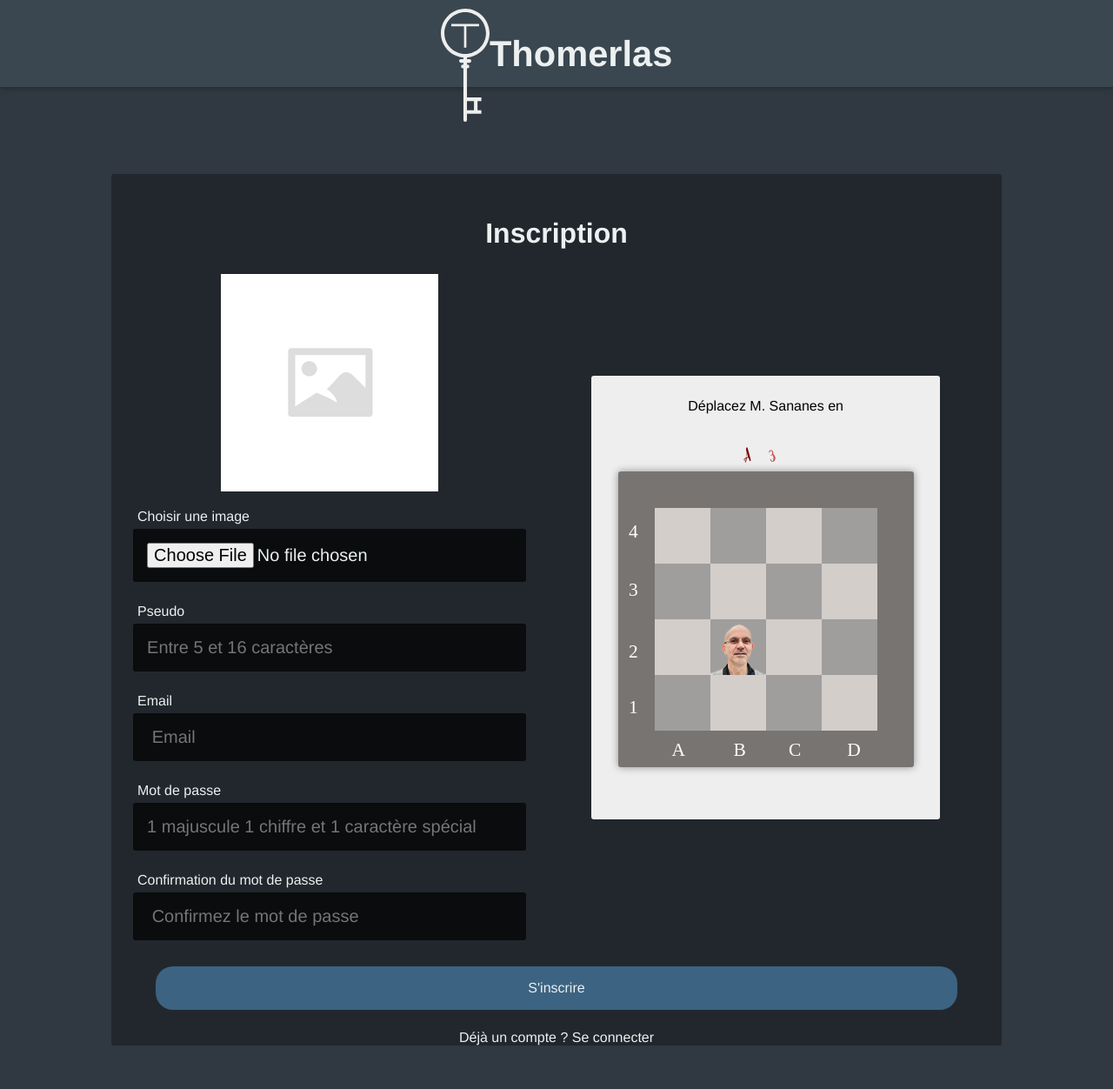
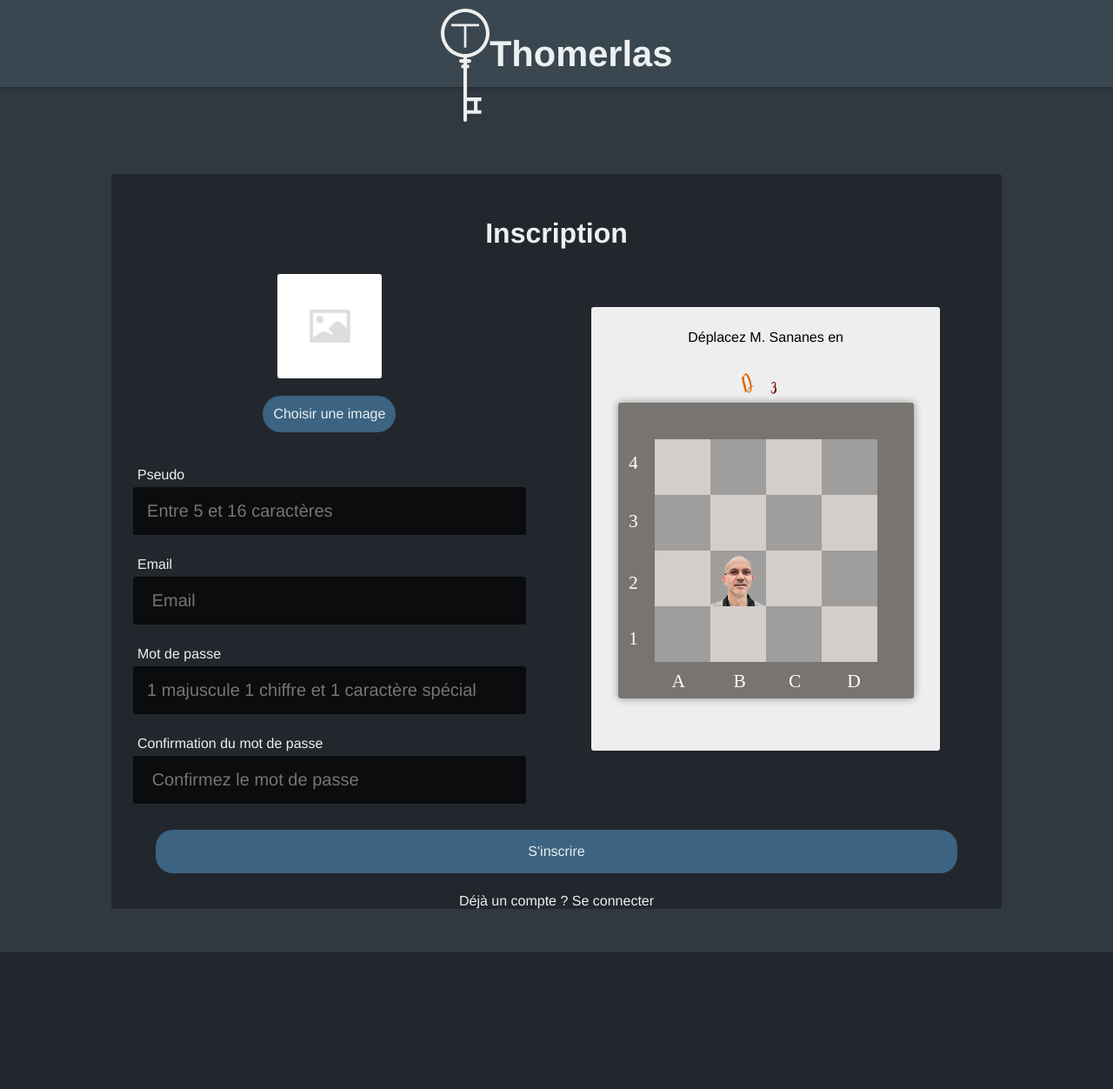
Before and after one commit to hemarydem/ProjetAnnuelWTR, a PHP site: page /signUp.php in a window 1280 px wide. Shown: the whole page at 87% size. After the commit the page ends 1095 px from the top, so only its background shows below. Run offline with PHP 8.4, Linux system fonts and the light colour scheme.

Commit message:
maj ajout image de profile fonctionnel

```diff
--- /dev/null
+++ b/html/script/previewImage.js
@@ -0,0 +1,18 @@
+
+
+const inputFile = document.getElementById('inputImg');
+const previewImage = document.getElementById('fieldImg');
+
+inputFile.addEventListener('change', function(){
+const file = this.files[0];
+
+if(file){
+    const reader = new FileReader();
+    reader.readAsDataURL(file);
+    reader.onload = function(){
+    previewImage.setAttribute('src', this.result);
+    };
+}else{
+    previewImage.setAttribute('src', 'img/profile/default-user-image.png');
+}
+});
--- a/html/signUp.php
+++ b/html/signUp.php
@@ -22,7 +22,7 @@
 
 		<main>
 
-			<form id="formSignUp" name="signUp" method="POST" action="signUpProcess.php" >
+			<form id="formSignUp" name="signUp" method="POST" action="signUpProcess.php" enctype="multipart/form-data">
 
 			<h1>Inscription</h1>
 
@@ -40,8 +40,8 @@
 						</h3>
 						<section id="inputsSignUp">
 							<img id="fieldImg" src="img/profile/default-user-image.png" alt="previewImg">
-							<label for="inputImg">Choisir une image</label>
-							<input id="inputImg" type="file" accept="image/png, image/jpeg, image/gif" >
+							<label class="labelImg" for="inputImg">Choisir une image</label>
+							<input id="inputImg" type="file" name='image' accept="image/png, image/jpeg, image/jpg, image/gif" style="display:none">
 							<label for="">Pseudo</label>
 							<input type="text" name="pseudo" placeholder="Entre 5 et 16 caractères" autocomplete="on" required <?php echo isset( $_GET['pseudo'] ) ? "value=" . htmlspecialchars($_GET['pseudo']) : "" ?> >
 							<label for="">Email</label>
@@ -74,7 +74,7 @@
 		</main>
 		<footer>
 		</footer>
-
+		<script type="text/javascript" src="script/previewImage.js"></script>
 		<script type="text/javascript" src="script/captcha.js"></script>
 		<script type="text/javascript" src="script/signUp.js"></script>
 	</body>
--- a/html/style/css/form.css
+++ b/html/style/css/form.css
@@ -16,6 +16,30 @@ form{
 	font-size: 14px;
 	color: #ff7979;
 }
+
+
+/* IMAGE */
+.labelImg{
+	padding: 12px;
+	background-color: #3c6382;
+	border-radius: 100px;
+	align-self: center !important;
+	margin: 20px 0 !important;
+}
+
+.labelImg:hover{
+	color: #cba70f;
+	background-color: white;
+}
+
+#fieldImg{
+	width: 120px;
+	height: 120px;
+	border-radius: 3px;
+}
+
+
+/**/
 
 form input{
 	width:  90%;
@@ -38,6 +62,7 @@ form .formBottom{
 }
 
 .formButton{
+
 	border: none;
 	background-color: #3c6382;
 	font-size: 16px;
@@ -87,10 +112,9 @@ form > div {
 
 #inputsSignUp{
 	width: 100%;
-
 	display: flex;
 	flex-direction: column;
-	align-items: center;;
+	align-items: center;
 }
 
 #inputsSignUp small{
```
Also changed, not shown: html/signUpProcess.php (+52 -0 lines), html/img/captcha/position.png, html/img/profile/image_profile-test2-1585319720.jpg (added), 2 other files.
